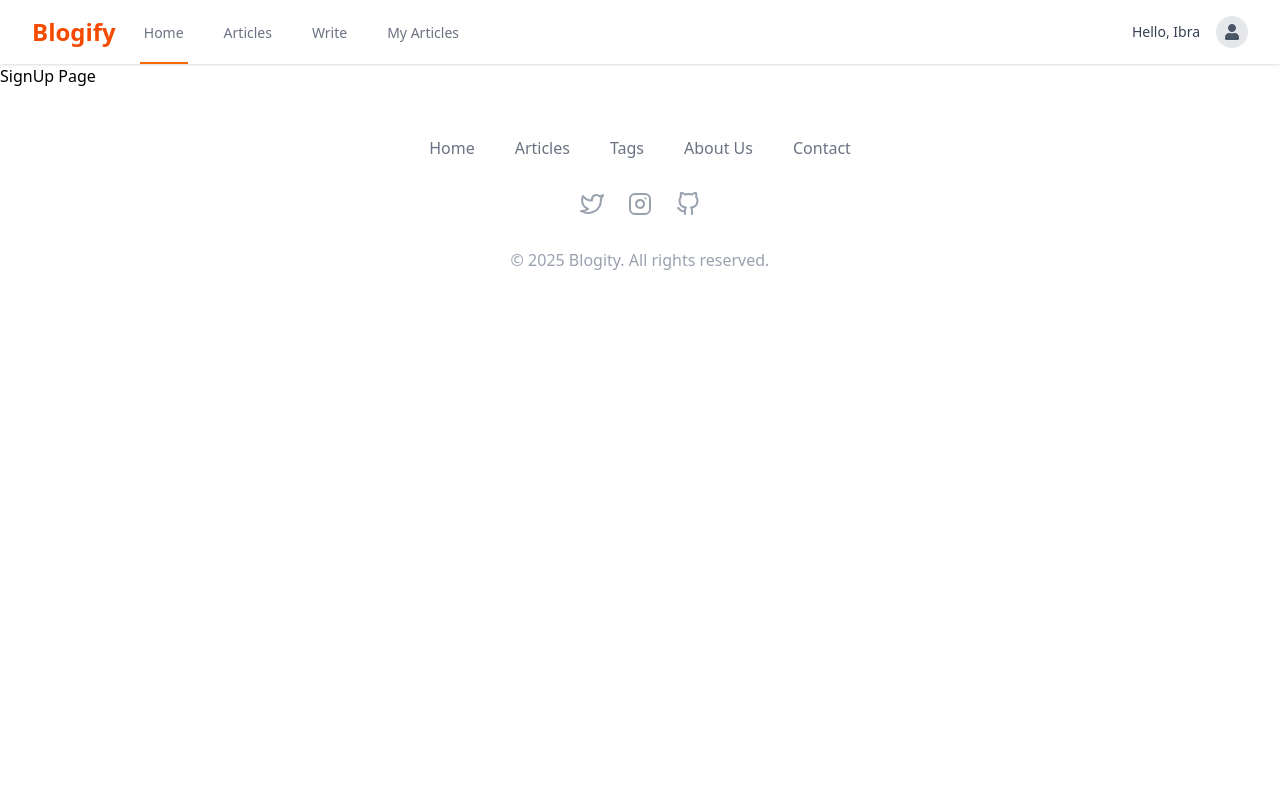
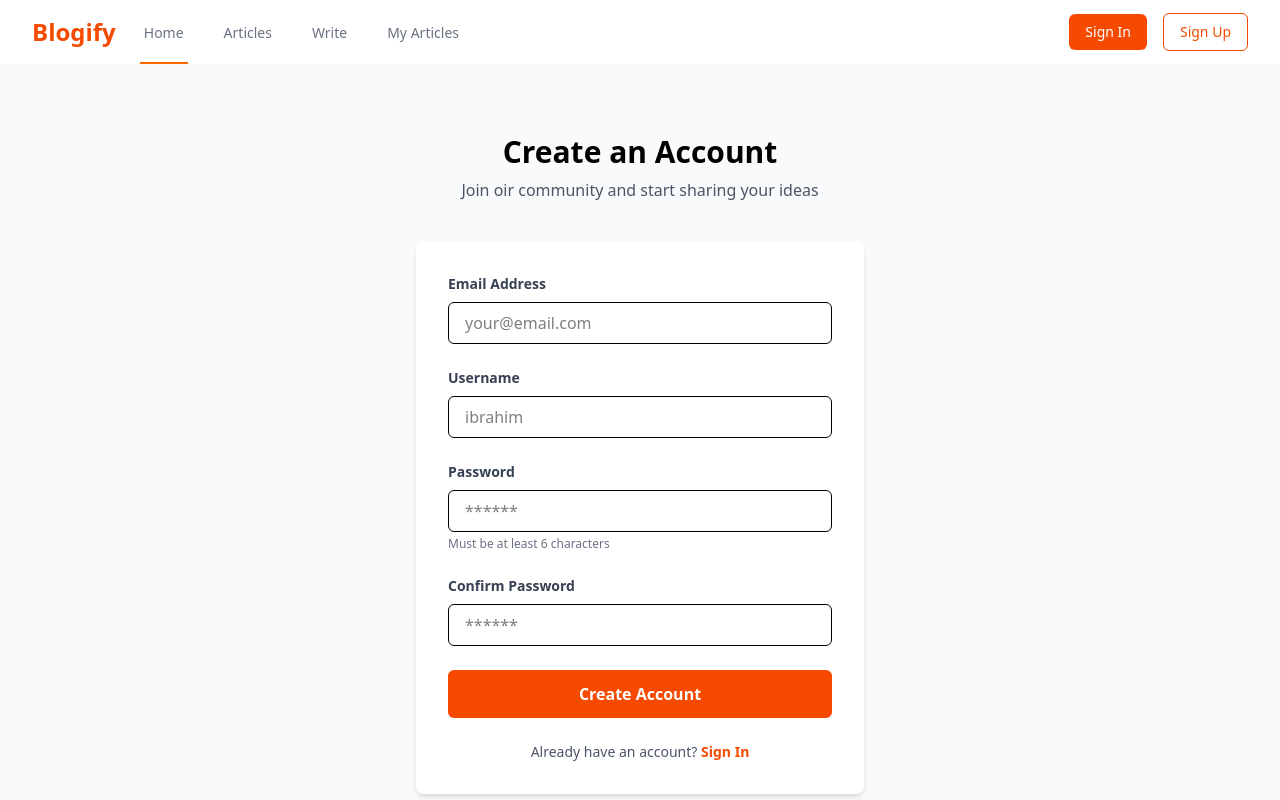
Before and after one commit to Ibrahiim10/React-With-Supabase, a React (Vite) app: page /signup in a window 1280 px wide. Shown: the top 800 px of the page. Built offline with nearby package versions, Linux system fonts and the light colour scheme.

Commit message:
Setting Up The Sign Up Page

```diff
--- a/src/components/Header.jsx
+++ b/src/components/Header.jsx
@@ -7,7 +7,7 @@ import { IoMdClose } from 'react-icons/io';
 const Header = () => {
   const [isMenuOpen, setIsMenuOpen] = useState(false);
   const [isDropdownOpen, setIsDropdownOpen] = useState(false);
-  const [isLoggedIn, setIsLoggedIn] = useState(true);
+  const [isLoggedIn, setIsLoggedIn] = useState(false);
   const avatarUrl = null;
   // 'https://plus.unsplash.com/premium_photo-1689568126014-06fea9d5d341?w=1000&auto=format&fit=crop&q=60&ixlib=rb-4.1.0&ixid=M3wxMjA3fDB8MHxzZWFyY2h8MXx8cHJvZmlsZXxlbnwwfHwwfHx8MA%3D%3D';
 
--- a/src/pages/SignUp.jsx
+++ b/src/pages/SignUp.jsx
@@ -1,9 +1,129 @@
-import React from 'react';
+import React, { useState } from 'react';
+import { Link } from 'react-router';
 
 const SignUp = () => {
+  const [username, setUsername] = useState('');
+  const [email, setEmail] = useState('');
+  const [password, setPassword] = useState('');
+  const [confirmPassword, setConfirmPassword] = useState('');
+  const [error, setError] = useState(null);
+  const [success, setSuccess] = useState(false);
+  const [isLoading, setIsLoading] = useState(false);
+
   return (
-    <div>
-      <h2>SignUp Page</h2>
+    <div className="min-h-screen flex items-center justify-center bg-gray-50 px-4">
+      <div className="max-w-md w-full">
+        {/* title and subtitle */}
+        <div className="text-center mb-10">
+          <h1 className="text-3xl font-bold">Create an Account</h1>
+          <p className="text-gray-600 mt-2">
+            Join oir community and start sharing your ideas
+          </p>
+        </div>
+
+        {/* form info */}
+        <div className="bg-white rounded-lg shadow-md p-8">
+          <form>
+            <div className="mb-6">
+              <label
+                className="block text-gray-700 text-sm font-semibold mb-2 "
+                htmlFor="email"
+              >
+                Email Address
+              </label>
+
+              <input
+                type="email"
+                id="email"
+                placeholder="your@email.com"
+                value={email}
+                onChange={(e) => setEmail(e.target.value)}
+                required
+                className="w-full px-4 py-2 border rounded-md focus:outline-none focus:ring-2 focus:ring-orange-500"
+              />
+            </div>
+            <div className="mb-6">
+              <label
+                className="block text-gray-700 text-sm font-semibold mb-2 "
+                htmlFor="username"
+              >
+                Username
+              </label>
+
+              <input
+                type="username"
+                id="username"
+                placeholder="ibrahim"
+                value={username}
+                onChange={(e) => setUsername(e.target.value)}
+                required
+                className="w-full px-4 py-2 border rounded-md focus:outline-none focus:ring-2 focus:ring-orange-500"
+              />
+            </div>
+            <div className="mb-6">
+              <label
+                className="block text-gray-700 text-sm font-semibold mb-2 "
+                htmlFor="password"
+              >
+                Password
+              </label>
+
+              <input
+                type="password"
+                id="password"
+                placeholder="******"
+                value={password}
+                onChange={(e) => setPassword(e.target.value)}
+                required
+                minLength={6}
+                className="w-full px-4 py-2 border rounded-md focus:outline-none focus:ring-2 focus:ring-orange-500"
+              />
+              <p className="text-xs text-gray-500 mt-1">
+                Must be at least 6 characters
+              </p>
+            </div>
+
+            <div className="mb-6">
+              <label
+                className="block text-gray-700 text-sm font-semibold mb-2 "
+                htmlFor="username"
+              >
+                Confirm Password
+              </label>
+
+              <input
+                type="confirmPassword"
+                id="password"
+                placeholder="******"
+                value={confirmPassword}
+                onChange={(e) => setConfirmPassword(e.target.value)}
+                required
+                className="w-full px-4 py-2 border rounded-md focus:outline-none focus:ring-2 focus:ring-orange-500"
+              />
+            </div>
+
+            <button
+              type="submit"
+              className="w-full bg-orange-600 hover:bg-orange-700 text-white font-bold py-3 px-4 rounded-md focus:outline-none focus:ring-2 focus:ring-orange-500 focus:ring-opacity-50 transition duration-200 disabled:cursor-not-allowed"
+              disabled={isLoading}
+            >
+              {isLoading ? 'Creating Account...' : 'Create Account'}
+            </button>
+          </form>
+
+          <div className="text-center mt-6 ">
+            <p className="text-gray-600 text-sm">
+              Already have an account?{' '}
+              <Link
+                to="/signin"
+                className="text-orange-600 hover:text-orange-800 font-semibold"
+              >
+                Sign In
+              </Link>
+            </p>
+          </div>
+        </div>
+      </div>
     </div>
   );
 };
```
